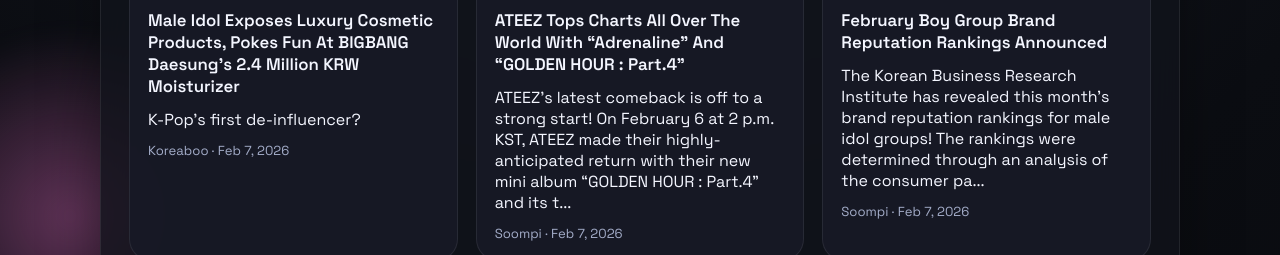
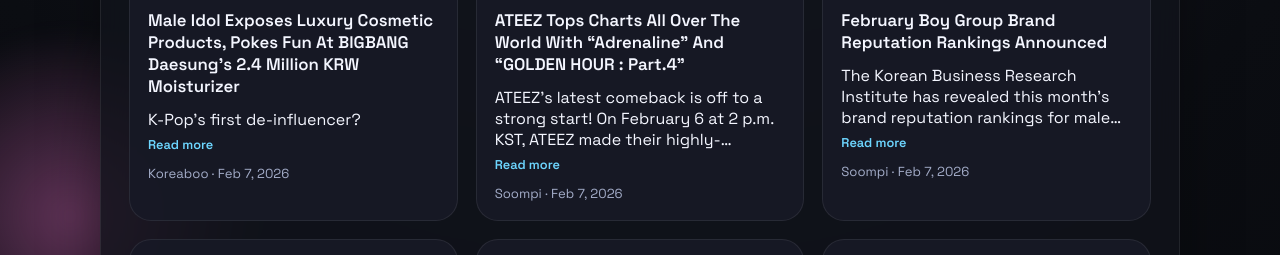
Before and after one commit to jebjebberson76/kpop-pulse, a website: page index.html in a window 1280 px wide. Shown: the part 534-789 px from the top of the page. Drawn offline with Linux system fonts and the light colour scheme.

Commit message:
Clamp news snippets and add image fallback

```diff
--- a/app.js
+++ b/app.js
@@ -529,10 +529,14 @@
   card.setAttribute("role", "button");
   card.setAttribute("aria-expanded", "false");
 
+  const fallbackImage = "public/placeholder-news.svg";
+  const imageUrl = item.image || fallbackImage;
+
   card.innerHTML = `
-    <img src="${item.image}" alt="${item.title}" loading="lazy">
+    <img src="${imageUrl}" alt="${item.title}" loading="lazy">
     <h3 class="news-title">${item.title}</h3>
-    <p>${item.snippet || ""}</p>
+    <p class="news-snippet">${item.snippet || ""}</p>
+    ${item.snippet ? '<span class="news-read-more">Read more</span>' : ""}
     <div class="news-meta">${item.source} · ${formatDate(item.publishedAt)}</div>
     <div class="news-expand">
       <p>${item.description || item.snippet || ""}</p>
@@ -542,6 +546,13 @@
       </div>
     </div>
   `;
+
+  const img = card.querySelector("img");
+  if (img) {
+    img.addEventListener("error", () => {
+      img.src = fallbackImage;
+    });
+  }
 
   const toggle = () => {
     const expanded = card.classList.toggle("is-expanded");
--- a/styles.css
+++ b/styles.css
@@ -222,6 +222,20 @@
 
 .news-title {
   font-size: 1.05rem;
+}
+
+.news-snippet {
+  display: -webkit-box;
+  -webkit-line-clamp: 3;
+  -webkit-box-orient: vertical;
+  overflow: hidden;
+}
+
+.news-read-more {
+  font-size: 0.8rem;
+  color: var(--accent-2);
+  font-weight: 600;
+  margin-top: -6px;
 }
 
 .news-meta {
```
